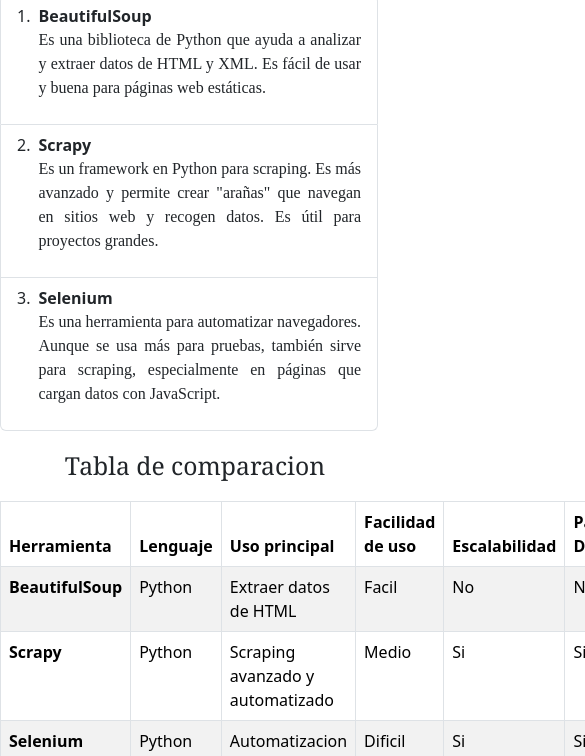
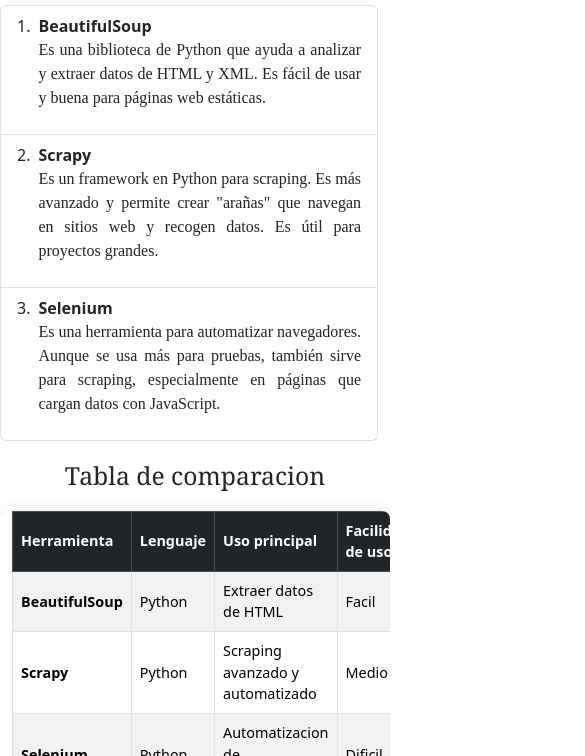
Before and after one commit to GabrielGarcia22/gg21-0539.github.io, a plain HTML site: page index.html in a window 390 px wide. Shown: the part 1244-2000 px from the top of the page, 585 px wide, since content can reach past the window. Drawn offline with nearby package versions, Linux system fonts and the light colour scheme.

Commit message:
Se mejoro la tabla y la pagina se adapto para ser responsive design con dispositivos mobiles anadiendole un scroll horizontal a la tabla.

```diff
--- a/css/styles.css
+++ b/css/styles.css
@@ -1,5 +1,5 @@
 .h1_Container {
-    margin-top: 60px;
+    margin-top: 70px;
 }
 
 h1 {
@@ -170,3 +170,31 @@ iframe {
 .carousel-control-next:hover {
     opacity: 1;
 }
+
+.table-responsive-sm {
+    margin-bottom: 2rem;
+    border-radius: 8px;
+    overflow: hidden;
+    box-shadow: 0 0 20px rgba(0, 0, 0, 0.1);
+}
+
+.table {
+    margin-bottom: 0;
+    background-color: white;
+}
+
+.table th, .table td {
+    padding: 1rem;
+    vertical-align: middle;
+}
+
+@media (max-width: 576px) {
+    .table th, .table td {
+        padding: 0.5rem;
+        font-size: 0.9rem;
+    }
+
+    .table {
+        min-width: 500px;
+    }
+}
--- a/index.html
+++ b/index.html
@@ -114,8 +114,9 @@
     <div class="contenedorH2">
         <h2 class="tablaComparacion">Tabla de comparacion</h2>
     </div>
-    <table class="table table-striped table-bordered table-hover container-sm">
-        <thead>
+    <div class="table-responsive-sm container-sm">
+        <table class="table table-striped table-bordered table-hover">
+            <thead class="table-dark">
             <tr>
                 <th scope="col">Herramienta</th>
                 <th scope="col">Lenguaje</th>
@@ -152,6 +153,7 @@
             </tr>
             </tbody>
         </table>
+    </div>
     <div class="contenedorH2">
         <h2>Tutoriales</h2>
     </div>
```
Lines whose indentation alone changed are shown as unchanged.
